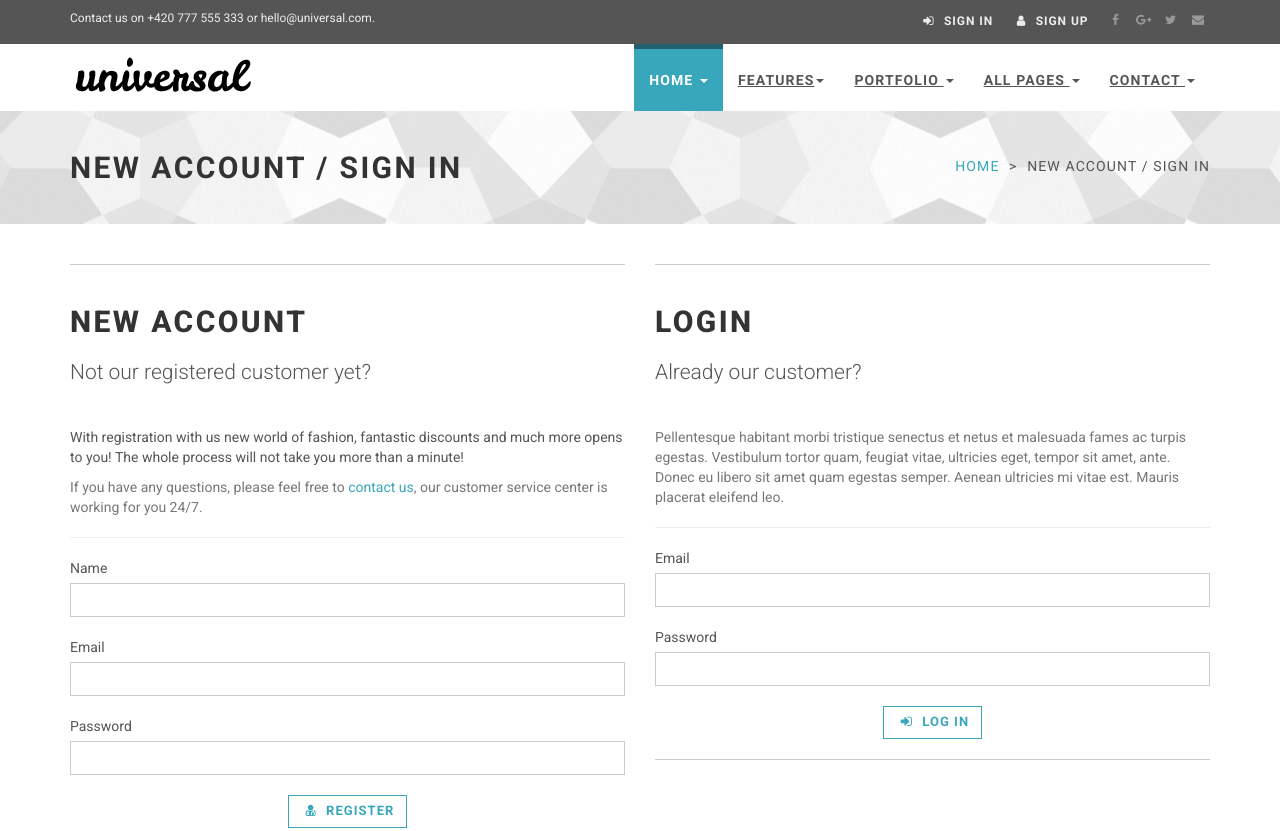
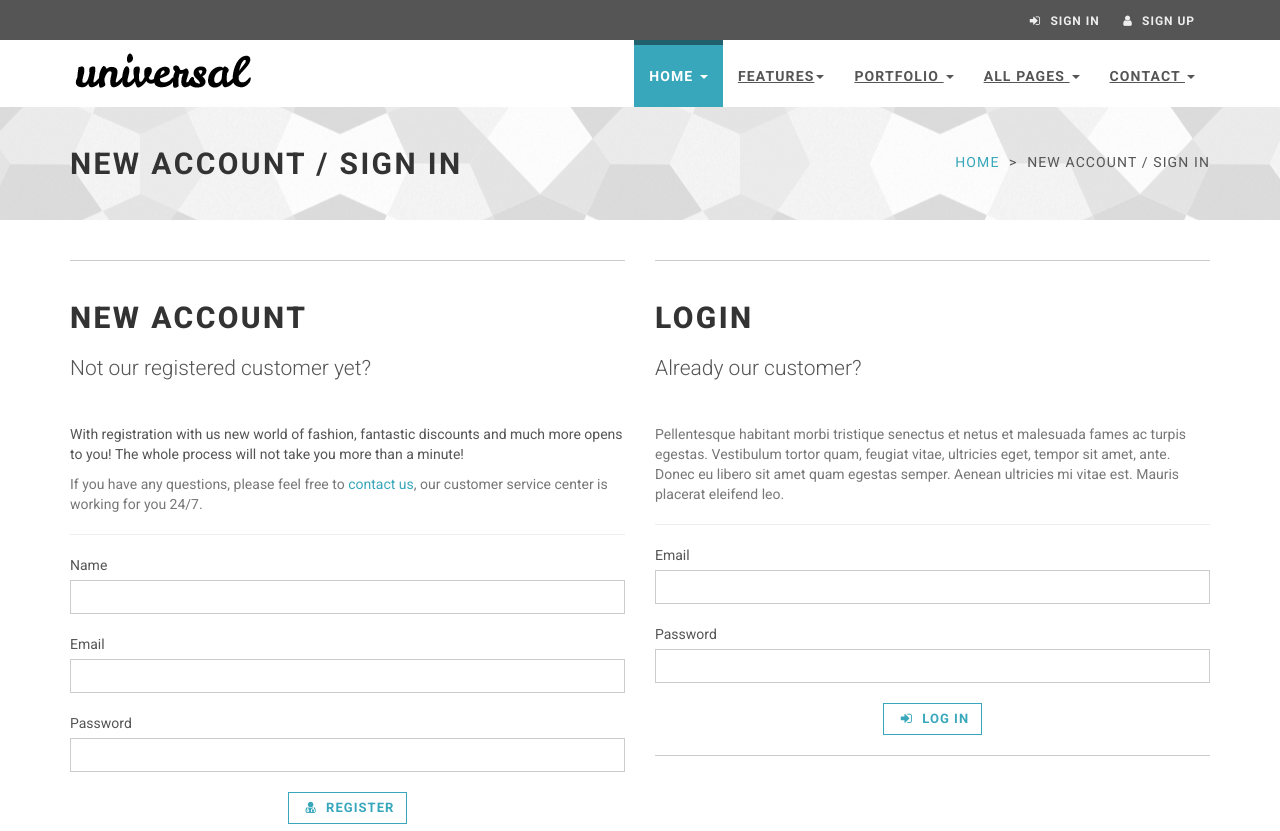
Before and after one commit to chintans1/digiloans, a plain HTML site: page universal/sign-up.html in a window 1280 px wide. Shown: the top 831 px of the page. Drawn offline with nearby package versions, Linux system fonts and the light colour scheme.

Commit message:
Update sign-up to reflect changes to master

```diff
--- a/universal/sign-up.html
+++ b/universal/sign-up.html
@@ -56,18 +56,11 @@ _________________________________________________________ -->
                 <div class="container">
                     <div class="row">
                         <div class="col-xs-5 contact">
-                            <p class="hidden-sm hidden-xs">Contact us on +420 777 555 333 or hello@universal.com.</p>
+                            <p class="hidden-sm hidden-xs"></p>
                             <p class="hidden-md hidden-lg"><a href="#" data-animate-hover="pulse"><i class="fa fa-phone"></i></a>  <a href="#" data-animate-hover="pulse"><i class="fa fa-envelope"></i></a>
                             </p>
                         </div>
                         <div class="col-xs-7">
-                            <div class="social">
-                                <a href="#" class="external facebook" data-animate-hover="pulse"><i class="fa fa-facebook"></i></a>
-                                <a href="#" class="external gplus" data-animate-hover="pulse"><i class="fa fa-google-plus"></i></a>
-                                <a href="#" class="external twitter" data-animate-hover="pulse"><i class="fa fa-twitter"></i></a>
-                                <a href="#" class="email" data-animate-hover="pulse"><i class="fa fa-envelope"></i></a>
-                            </div>
-
                             <div class="login">
                                 <a href="#" data-toggle="modal" data-target="#login-modal"><i class="fa fa-sign-in"></i> <span class="hidden-xs text-uppercase">Sign in</span></a>
                                 <a href="customer-register.html"><i class="fa fa-user"></i> <span class="hidden-xs text-uppercase">Sign up</span></a>
```
